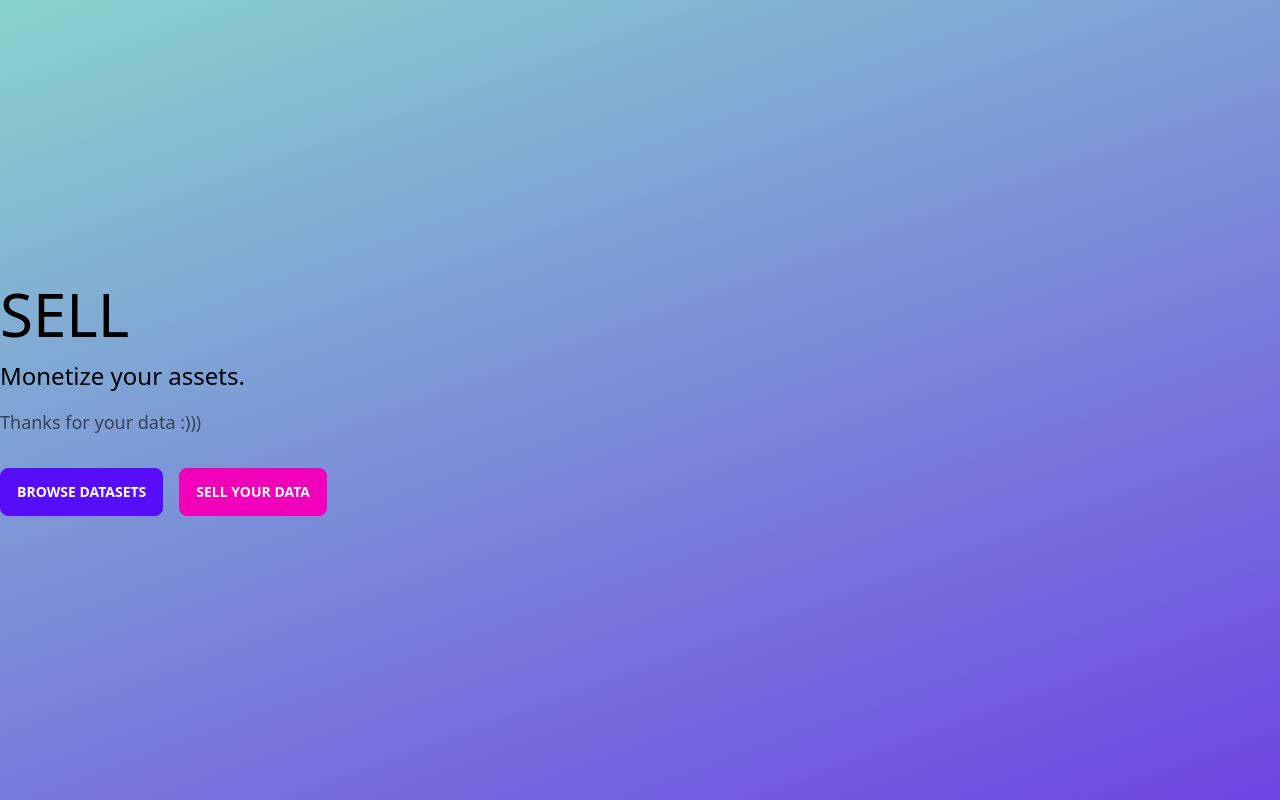
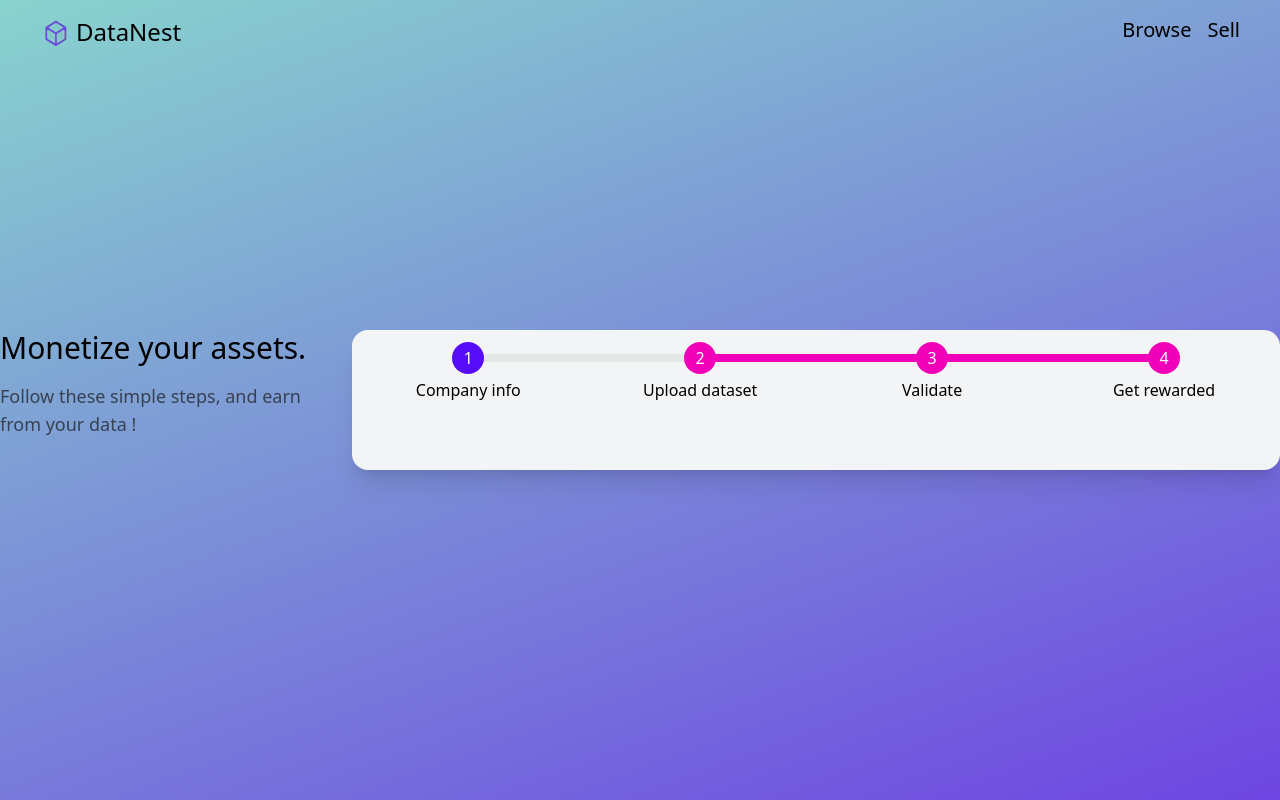
Before and after one commit to baris-f/PBWS-DataNFT, a Vue app: page /sell in a window 1280 px wide. Built offline with nearby package versions, Linux system fonts and the light colour scheme.

Commit message:
Form start

```diff
--- a/index.html
+++ b/index.html
@@ -4,7 +4,7 @@
     <meta charset="UTF-8" />
     <link rel="icon" href="/favicon.ico" />
     <meta name="viewport" content="width=device-width, initial-scale=1.0" />
-    <title>Vite App</title>
+    <title>Datanest</title>
   </head>
   <body>
     <div id="app"></div>
--- a/src/App.vue
+++ b/src/App.vue
@@ -2,11 +2,11 @@
 // This starter template is using Vue 3 <script setup> SFCs
 // Check out https://v3.vuejs.org/api/sfc-script-setup.html#sfc-script-setup
 
-import HelloWorld from './components/HelloWorld.vue'
-import Landing from "./components/Landing.vue";
+import Header from "./components/Header.vue";
 </script>
 
 <template>
+  <Header class="w-full" />
   <router-view></router-view>
 </template>
 
@@ -15,7 +15,6 @@ html {
   background-image: linear-gradient(-20deg, #6e45e2 0%, #88d3ce 100%);
   width: 100%;
   height: 100%;
-  @apply text-black;
 }
 body, #app {
   width: 100%;
--- /dev/null
+++ b/src/components/Form.vue
@@ -0,0 +1,19 @@
+<script setup>
+
+</script>
+
+<template>
+  <div class="card w-full ml-8 bg-gray-100 shadow-xl">
+    <ul class="steps mt-2">
+      <li class="step step-primary">Company info</li>
+      <li class="step step-secondary">Upload dataset</li>
+      <li class="step step-secondary">Validate</li>
+      <li class="step step-secondary">Get rewarded</li>
+    </ul>
+  </div>
+
+</template>
+
+<style scoped>
+
+</style>
--- /dev/null
+++ b/src/components/Header.vue
@@ -0,0 +1,30 @@
+<script setup>
+
+
+</script>
+
+<template>
+  <header class="fixed text-black px-10 mt-4 w-full">
+    <div to="/" class="flex mb-4 justify-center">
+      <router-link class="flex" to="/">
+        <img src="src/assets/logo.png" class="w-8 h-8 mr-1">
+        <div class="text-2xl my-auto text-black">
+          DataNest
+        </div>
+      </router-link>
+      <div class="flex-grow"></div>
+      <router-link class="flex" to="/">
+        <div class="text-xl hover:underline">Browse</div>
+      </router-link>
+      <router-link class="flex" to="/sell">
+        <div class="text-xl ml-4 hover:underline">Sell</div>
+      </router-link>
+    </div>
+  </header>
+</template>
+
+<style scoped>
+router-link {
+  @apply text-black;
+}
+</style>
--- a/src/components/Landing.vue
+++ b/src/components/Landing.vue
@@ -1,22 +1,26 @@
 <script setup>
-import { ref } from 'vue'
 
-defineProps({
-})
+
+
 
 </script>
 
 <template>
+
   <div class="container mx-auto flex items-center h-screen text-black">
     <div>
-      <div class="text-6xl mb-4">
-        DataNest
+      <div class="flex mb-4">
+        <img src="src/assets/logo.png" class="w-32 h-30">
+        <div class="text-7xl my-auto">
+          DataNest
+        </div>
       </div>
-      <div class="text-2xl mb-4">
-        We steal your Data.
+      <div class="text-4xl mb-4">
+        Buy and monetize data. Decentralized.
       </div>
-      <div class="text-lg mb-8 text-gray-700">
-        Thanks for your data :)))
+      <div class="text-xl mb-8 text-gray-800">
+        Browse our decentralized marketplace to access over 1000GB of datasets.<br/>
+        Monetize your sleeping datasets.
       </div>
       <router-link to="/marketplace"><button class="btn btn-primary mr-4"> Browse Datasets</button></router-link>
       <router-link to="/sell"><button class="btn btn-secondary" type="button"> Sell your data </button></router-link>
--- a/src/components/Sell.vue
+++ b/src/components/Sell.vue
@@ -1,5 +1,6 @@
 <script setup>
 import { ref } from 'vue'
+import Form from "./Form.vue";
 
 defineProps({
 })
@@ -9,18 +10,18 @@ const count = ref(0)
 
 <template>
   <div class="container mx-auto flex items-center h-screen text-black">
-    <div>
-      <div class="text-6xl mb-4">
-        SELL
+    <div class="flex w-full">
+      <div>
+        <div class="text-3xl mb-4">
+          Monetize your assets.
+        </div>
+        <div class="text-lg mb-8 text-gray-700">
+          Follow these simple steps, and earn from your data !
+        </div>
+
       </div>
-      <div class="text-2xl mb-4">
-        Monetize your assets.
-      </div>
-      <div class="text-lg mb-8 text-gray-700">
-        Thanks for your data :)))
-      </div>
-      <button class="btn btn-primary mr-4"> Browse Datasets</button>
-      <button class="btn btn-secondary" type="button"> Sell your data </button>
+      <div class="flex-grow"></div>
+      <Form></Form>
     </div>
   </div>
 </template>
--- a/src/main.js
+++ b/src/main.js
@@ -7,7 +7,7 @@ import * as VueRouter from 'vue-router';
 
 import Landing from "./components/Landing.vue";
 import Sell from "./components/Sell.vue";
-import DataSetCard from "./components/DataSetCard.vue";
+import DataList from "./components/DataList.vue";
 import Notfound from "./components/404.vue";
 import {createRouter, createWebHistory} from "vue-router";
 
@@ -18,7 +18,7 @@ const router = createRouter({
     routes: [
         { path: '/', name: "Landing", component: Landing },
         { path: '/sell', name: "Sell", component: Sell },
-        { path: '/marketplace', name: "DataSetCard", component: DataSetCard },
+        { path: '/marketplace', name: "DataList", component: DataList },
         { path: '/:catchAll(.*)', name: "Notfound", component: Notfound }
     ]
 // shorthand routes:routes
--- a/tailwind.config.js
+++ b/tailwind.config.js
@@ -4,7 +4,13 @@ module.exports = {
     "./src/**/*.{vue,js,ts,jsx,tsx}",
   ],
   theme: {
-    extend: {},
+    extend: {
+      colors: {
+        primary: '#5c6ac4',
+        secondary: '#ecc94b',
+        // ...
+      }
+    },
   },
   // add daisyUI plugin
   plugins: [require("daisyui")],
```
Also changed, not shown: src/assets/logo.png, 1 other file (tests, documents, lock files or other folders).
